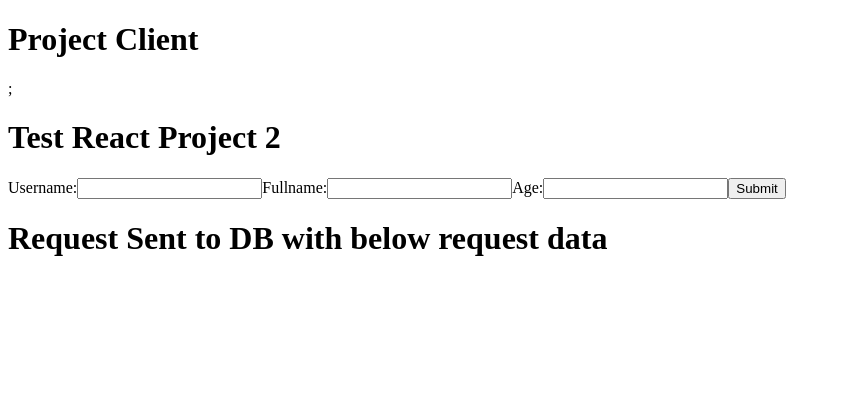
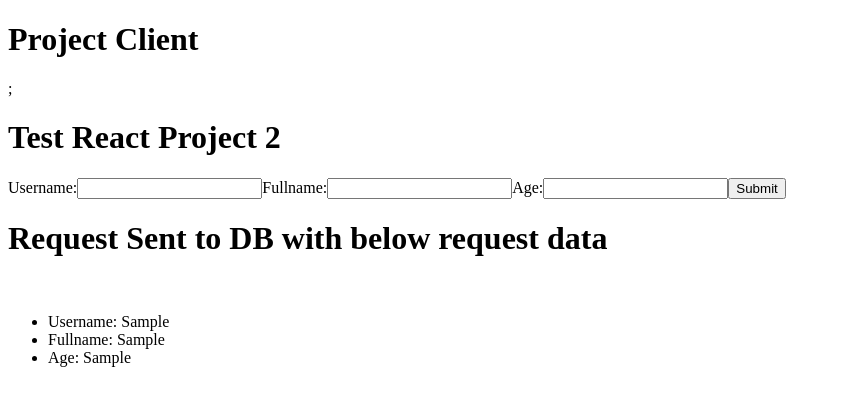
Before and after one commit to TrinitasAccounting/Small_Project_Components, a React (Create React App) app in the folder client/: page / in a window 1280 px wide. Both pictures are taken after typing "Sample", "Sample", "Sample" into the empty fields and a click on the button "Submit". Shown: the top 406 px of the page, without its empty margins (0-841 px from the left). Built offline with nearby package versions, Linux system fonts and the light colour scheme.

Commit message:
fully functioning input and output, but no styling

```diff
--- a/client/src/components/ReactProject2.js
+++ b/client/src/components/ReactProject2.js
@@ -11,6 +11,12 @@ function ReactProject2() {
     })
 
     const [dataVisible, setDataVisible] = useState(false)
+
+    const [storedFormData, setStoredFormData] = useState({
+        username: "",
+        fullname: "",
+        age: ""
+    })
 
 
     // function to handle form update
@@ -31,6 +37,7 @@ function ReactProject2() {
     const handleSubmit = (event) => {
         event.preventDefault()
         setDataVisible(dataVisible => !dataVisible)
+        setStoredFormData({ ...formData })
         setFormData({
             username: "",
             fullname: "",
@@ -57,7 +64,15 @@ function ReactProject2() {
                 <button type="submit">Submit</button>
             </form>
             <div>
-                {dataVisible ? <h1>Request Sent to DB with below request data</h1> : <></>}
+                {dataVisible ?
+                    <div>
+                        <h1>Request Sent to DB with below request data</h1><br />
+                        <ul>
+                            <li>Username: {storedFormData.username}</li>
+                            <li>Fullname: {storedFormData.fullname}</li>
+                            <li>Age: {storedFormData.age}</li>
+                        </ul>
+                    </div> : <></>}
             </div>
         </>
     )
```
